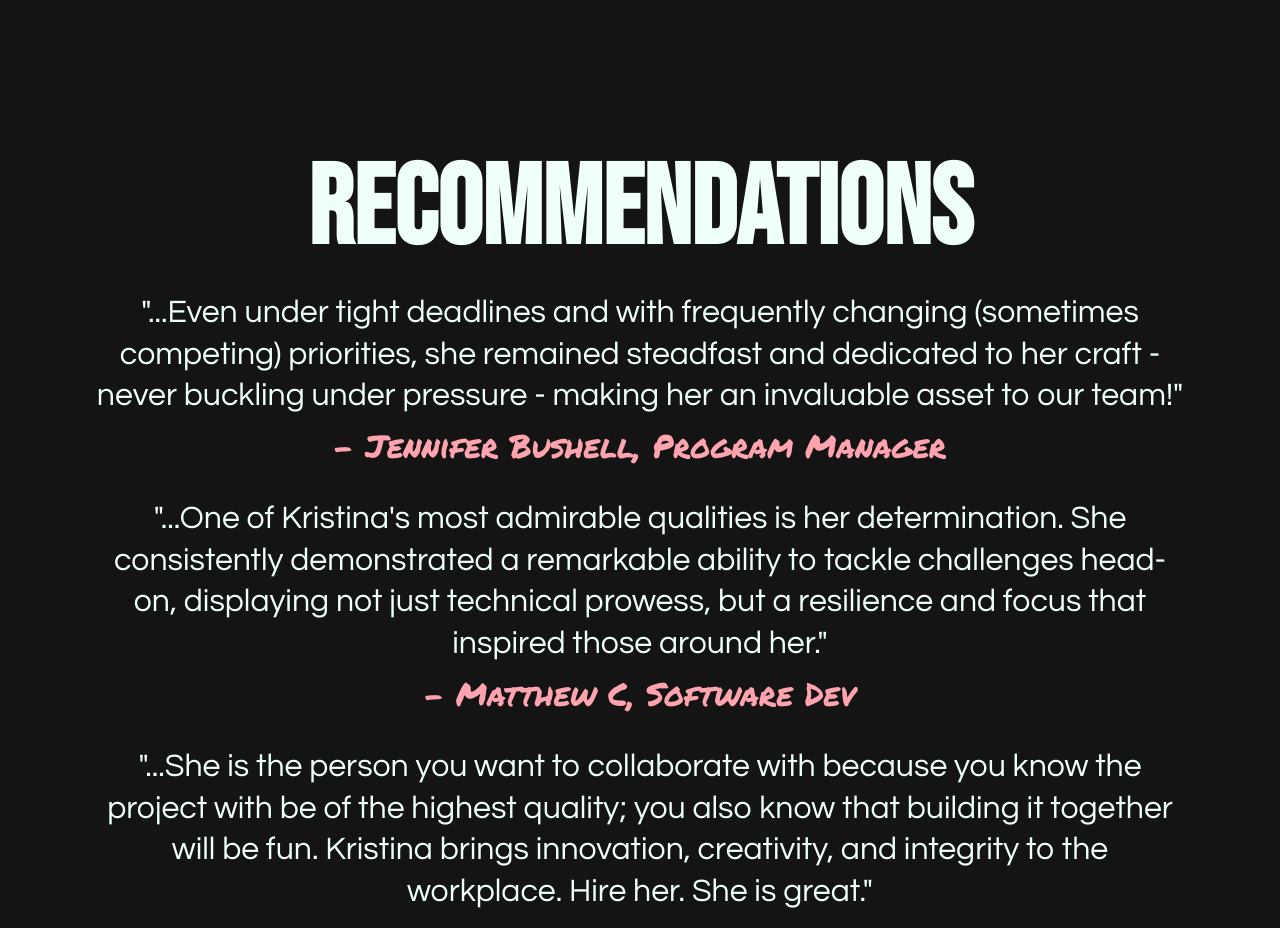
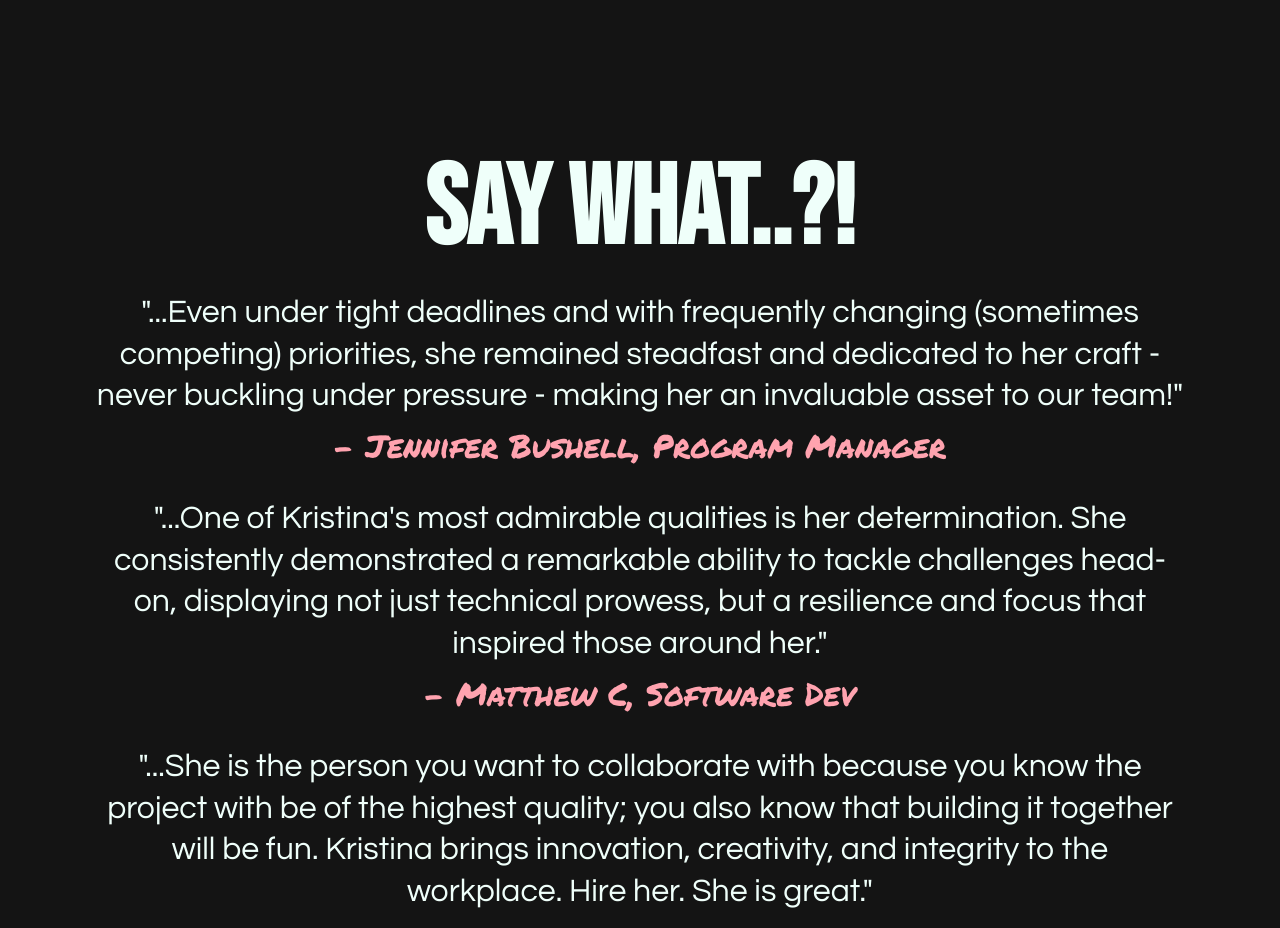
Before and after one commit to KristinaMacias/2024_Portfolio_Updated, a React (Vite) app: page / in a window 1280 px wide. Shown: the part 2140-3068 px from the top of the page. Built offline with nearby package versions, Linux system fonts and the light colour scheme; a web font is replaced by a local one.

Commit message:
updated testimonial heading

```diff
--- a/src/components/Recommendations.jsx
+++ b/src/components/Recommendations.jsx
@@ -4,7 +4,7 @@ import testimonialData from "../data/testimonials";
 const Recommendations = () => {
   return (
     <section className="main-section">
-      <h1>Recommendations</h1>
+      <h1>Say What..?!</h1>
       <div className="recommendations-container">
         {testimonialData.content.map((testimonial) => {
           return (
```
